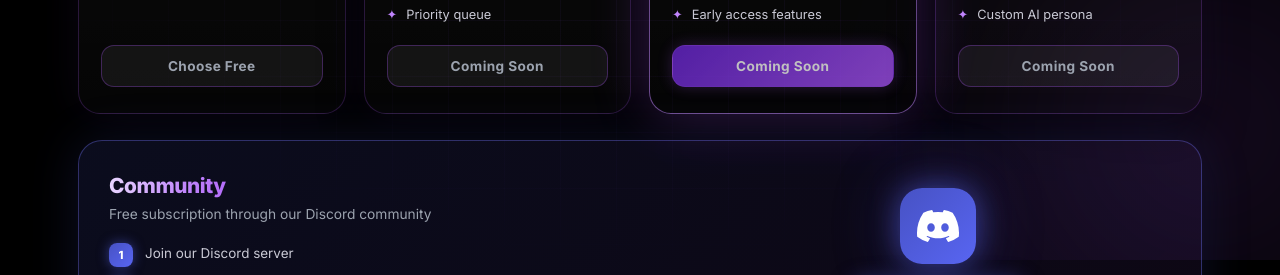
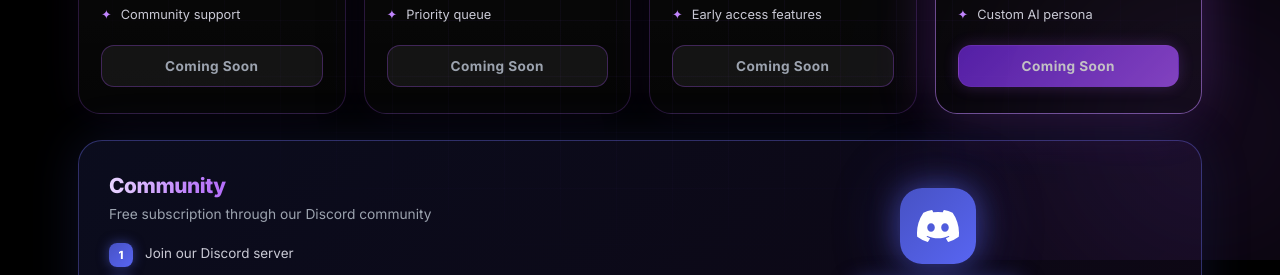
Before and after one commit to aaaaaaaaaaddddddditya/vercelupdates, a plain HTML site: page plans.html in a window 1280 px wide. Shown: the part 540-815 px from the top of the page. Drawn offline with Linux system fonts and the light colour scheme.

Commit message:
Add files via upload

```diff
--- a/config.js
+++ b/config.js
@@ -1,72 +1,37 @@
-/* Velox shared config — generated from Admin Panel */
+/* Velox shared config — default plans & community settings.
+   Admin panel edits are saved to localStorage and override these defaults (per browser). */
 window.VX_DEFAULT_CFG = {
-  "discord": "https://discord.gg/velox",
-  "plans": [
+  discord: "https://discord.gg/velox",
+  plans: [
     {
-      "id": "free",
-      "name": "Free",
-      "price": "₹0",
-      "period": "forever",
-      "tag": "Get started with Velox AI",
-      "features": [
-        "2,000 messages / day",
-        "20 AI images / day",
-        "Chat history & projects",
-        "Community support"
-      ],
-      "soon": false,
-      "highlight": false
+      id: "free", name: "Free", price: "₹0", period: "forever",
+      tag: "Get started with Velox AI",
+      features: ["2,000 messages / day", "20 AI images / day", "Chat history & projects", "Community support"],
+      soon: true, highlight: false
     },
     {
-      "id": "smart",
-      "name": "Smart",
-      "price": "₹99",
-      "period": "/month",
-      "tag": "For everyday power users",
-      "features": [
-        "Higher daily limits",
-        "Faster responses",
-        "Smarter AI model",
-        "Priority queue"
-      ],
-      "soon": true,
-      "highlight": false
+      id: "smart", name: "Smart", price: "₹99", period: "/month",
+      tag: "For everyday power users",
+      features: ["Higher daily limits", "Faster responses", "Smarter AI model", "Priority queue"],
+      soon: true, highlight: false
     },
     {
-      "id": "pro",
-      "name": "Pro",
-      "price": "₹299",
-      "period": "/month",
-      "tag": "For creators & coders",
-      "features": [
-        "Everything in Smart",
-        "Best AI models",
-        "Longer memory",
-        "Early access features"
-      ],
-      "soon": true,
-      "highlight": true
+      id: "pro", name: "Pro", price: "₹299", period: "/month",
+      tag: "For creators & coders",
+      features: ["Everything in Smart", "Best AI models", "Longer memory", "Early access features"],
+      soon: true, highlight: false
     },
     {
-      "id": "velox",
-      "name": "Velox",
-      "price": "₹599",
-      "period": "/month",
-      "tag": "The ultimate Velox experience",
-      "features": [
-        "Everything in Pro",
-        "Highest limits",
-        "VIP support",
-        "Custom AI persona"
-      ],
-      "soon": true,
-      "highlight": false
+      id: "velox", name: "Velox", price: "₹599", period: "/month",
+      tag: "The ultimate Velox experience",
+      features: ["Everything in Pro", "Highest limits", "VIP support", "Custom AI persona"],
+      soon: true, highlight: true
     }
   ],
-  "community": {
-    "title": "Community",
-    "tag": "Free subscription through our Discord community",
-    "steps": [
+  community: {
+    title: "Community",
+    tag: "Free subscription through our Discord community",
+    steps: [
       "Join our Discord server",
       "Create a ticket in #tickets",
       "Ask for a Community subscription for Velox Lite",
```
Also changed, not shown: index.html (+24 -2 lines).
